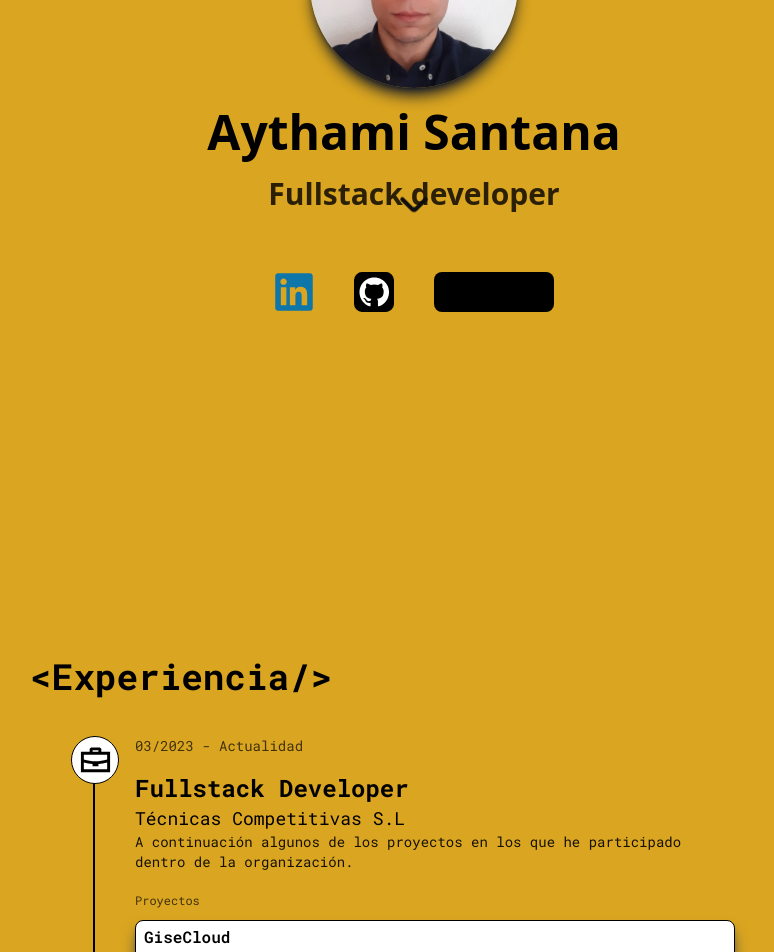
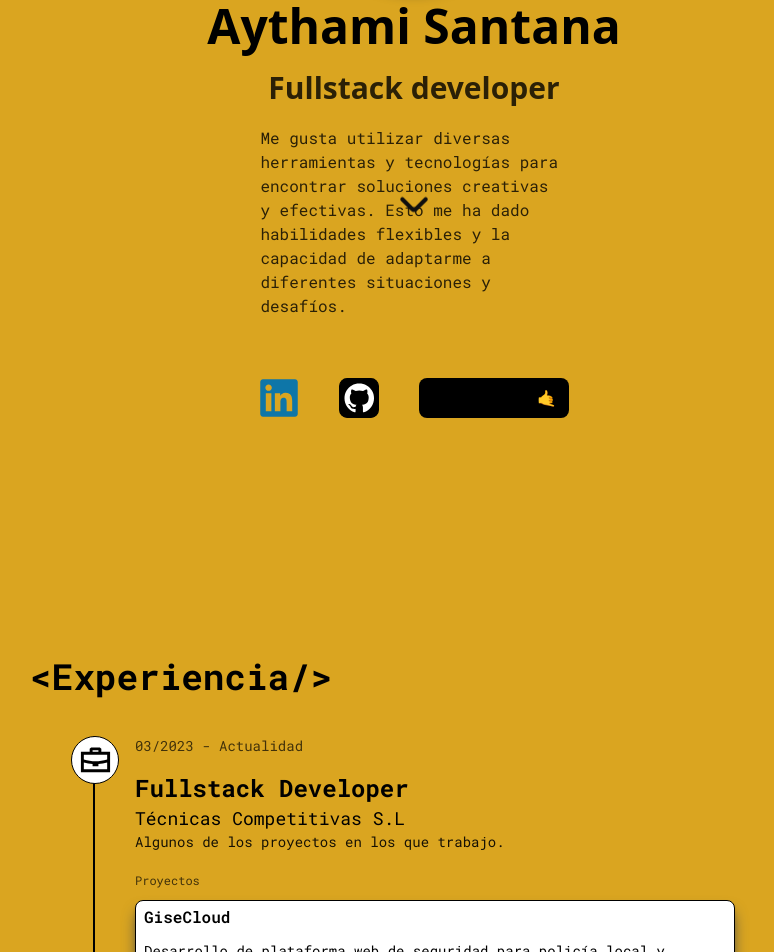
Before and after one commit to oasrcode/oasrcode-web, a Next.js app: page / in a window 1280 px wide. Shown: the part 400-1352 px from the top of the page, without its empty margins (226-1000 px from the left). Built offline with nearby package versions, Linux system fonts and the light colour scheme.

Commit message:
added bio to hero

```diff
--- a/src/app/components/Experience.tsx
+++ b/src/app/components/Experience.tsx
@@ -106,7 +106,7 @@ const EXPERIENCE: Job[] = [
     date: "03/2023 - Actualidad",
     charge: "Fullstack Developer",
     company: "Técnicas Competitivas S.L",
-    summ: "A continuación algunos de los proyectos en los que he participado dentro de la organización.",
+    summ: "Algunos de los proyectos en los que trabajo.",
     hasProjects: true,
     Projects: PROJECTS,
   },
--- a/src/app/components/Hero.tsx
+++ b/src/app/components/Hero.tsx
@@ -14,6 +14,8 @@ export default function Hero() {
         <img src="/foto_perfil.jfif"  className="rounded-full w-32 lg:w-52 shadow-lg shadow-gray-900"></img>
         <p className=" text-3xl lg:text-5xl font-bold font-sans text-black">Aythami Santana</p>
         <p className="text-xl lg:text-3xl font-sans font-semibold text-black opacity-80">Fullstack developer</p>
+        <p className="w-11/12 lg:w-2/5 opacity-80">
+         Me gusta utilizar diversas herramientas y tecnologías para encontrar soluciones creativas y efectivas. Esto me ha dado habilidades flexibles y la capacidad de adaptarme a diferentes situaciones y desafíos.</p>
         <li className="list-none flex flex-row items-center gap-10 mt-10">
           <a className="hover:scale-125 ease-in-out duration-200"  href="https://www.linkedin.com/in/oasrjob/" target="_blank">
             <LinkedinIcon width={40} height={40} />
@@ -21,7 +23,7 @@ export default function Hero() {
           <a className="hover:scale-125 ease-in-out duration-200" href="https://github.com/oasrcode/" target="_blank">
             <GithubIcon width={40} height={40} />
           </a>
-          <a className="px-3 py-2 bg-black rounded-lg ease-in-out duration-200 hover:bg-slate-800 hover:scale-125 hover:ring-2 hover:ring-yellow-200" href="mailto:oasrjob@gmail.com">Contáctame</a>
+          <a className="px-3 py-2 bg-black rounded-lg ease-in-out duration-200 hover:bg-slate-800 hover:scale-125 hover:ring-2 hover:ring-yellow-200" href="mailto:oasrjob@gmail.com">Contáctame 🤙</a>
         </li>
       </div>
       <div className="absolute bottom-0 lg:bottom-40 animate-bounce">
```
